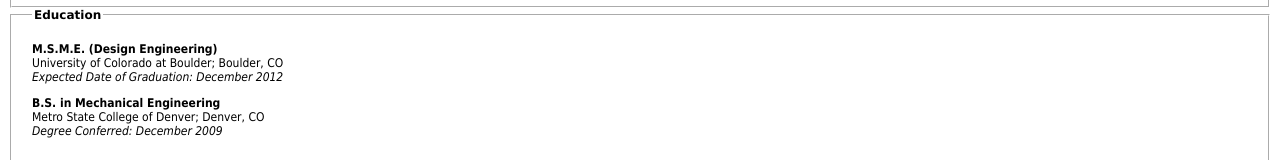
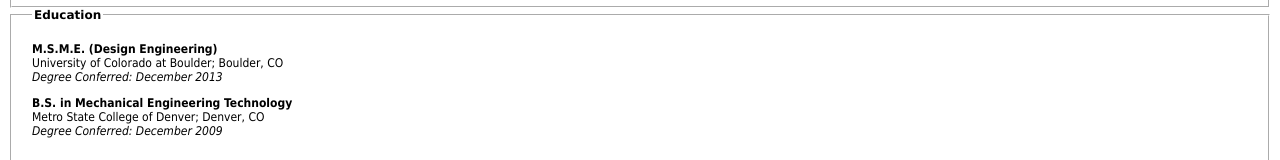
Before and after one commit to mchcj5/mh-com, a plain HTML site: page index.html in a window 1280 px wide. Shown: the part 1226-1386 px from the top of the page. Drawn offline with Linux system fonts and the light colour scheme.

Commit message:
Update Education Section
correct the MSME grad date, and
correct BS to MET

```diff
--- a/index.html
+++ b/index.html
@@ -127,9 +127,9 @@ Selected to participate in the USRP internship program, assigned and completed v
 <legend><font class="secttitle">Education</font></legend>
 <font class="thingname">M.S.M.E. (Design Engineering)</font><br>
 University of Colorado at Boulder; Boulder, CO<br>
-<font class="thingrole">Expected Date of Graduation: December 2012</font>
+<font class="thingrole">Degree Conferred: December 2013</font>
 
-<p><font class="thingname">B.S. in Mechanical Engineering</font><br>
+<p><font class="thingname">B.S. in Mechanical Engineering Technology</font><br>
 Metro State College of Denver; Denver, CO<br>
 <font class="thingrole">Degree Conferred: December 2009</font>
 
```
